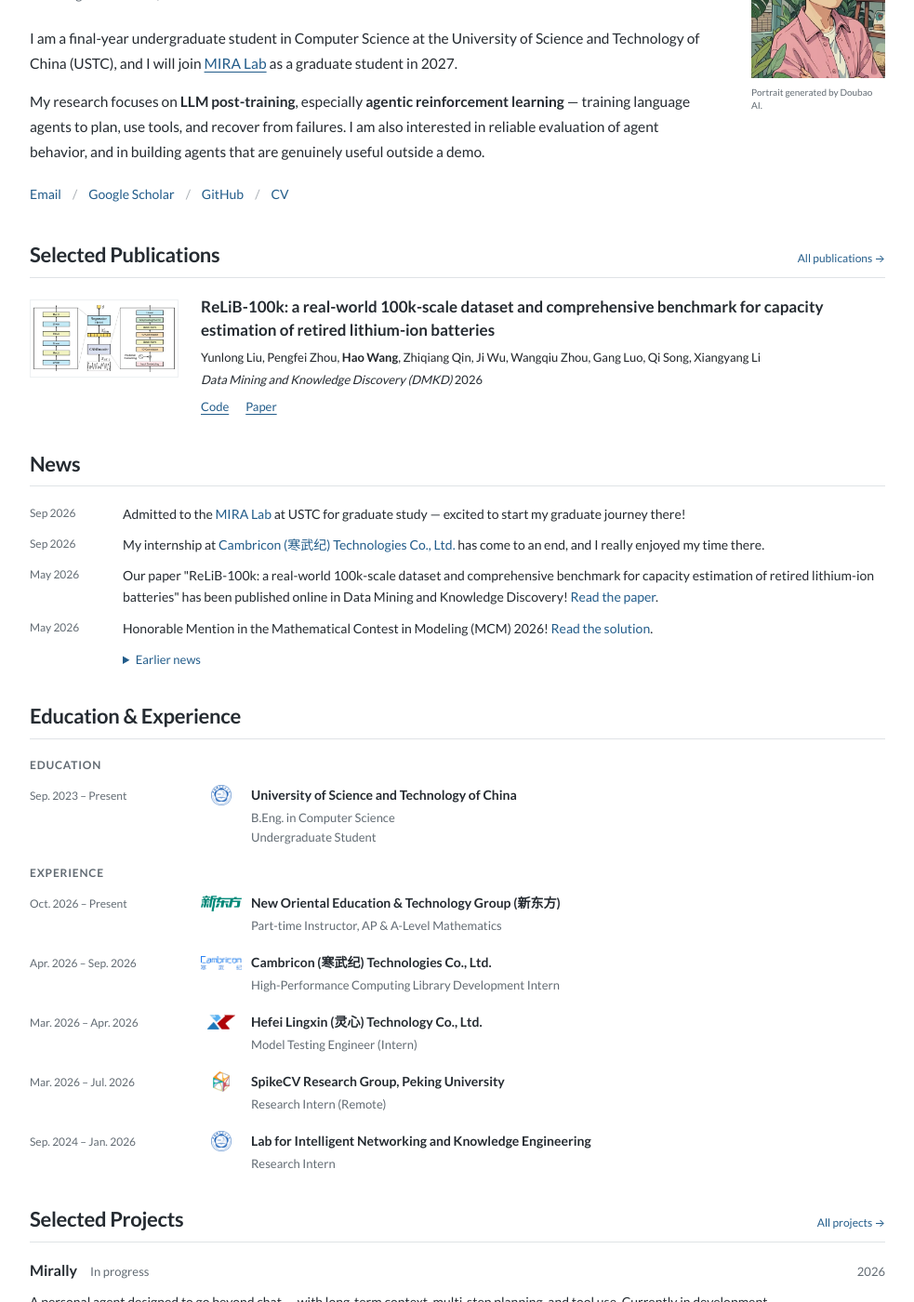
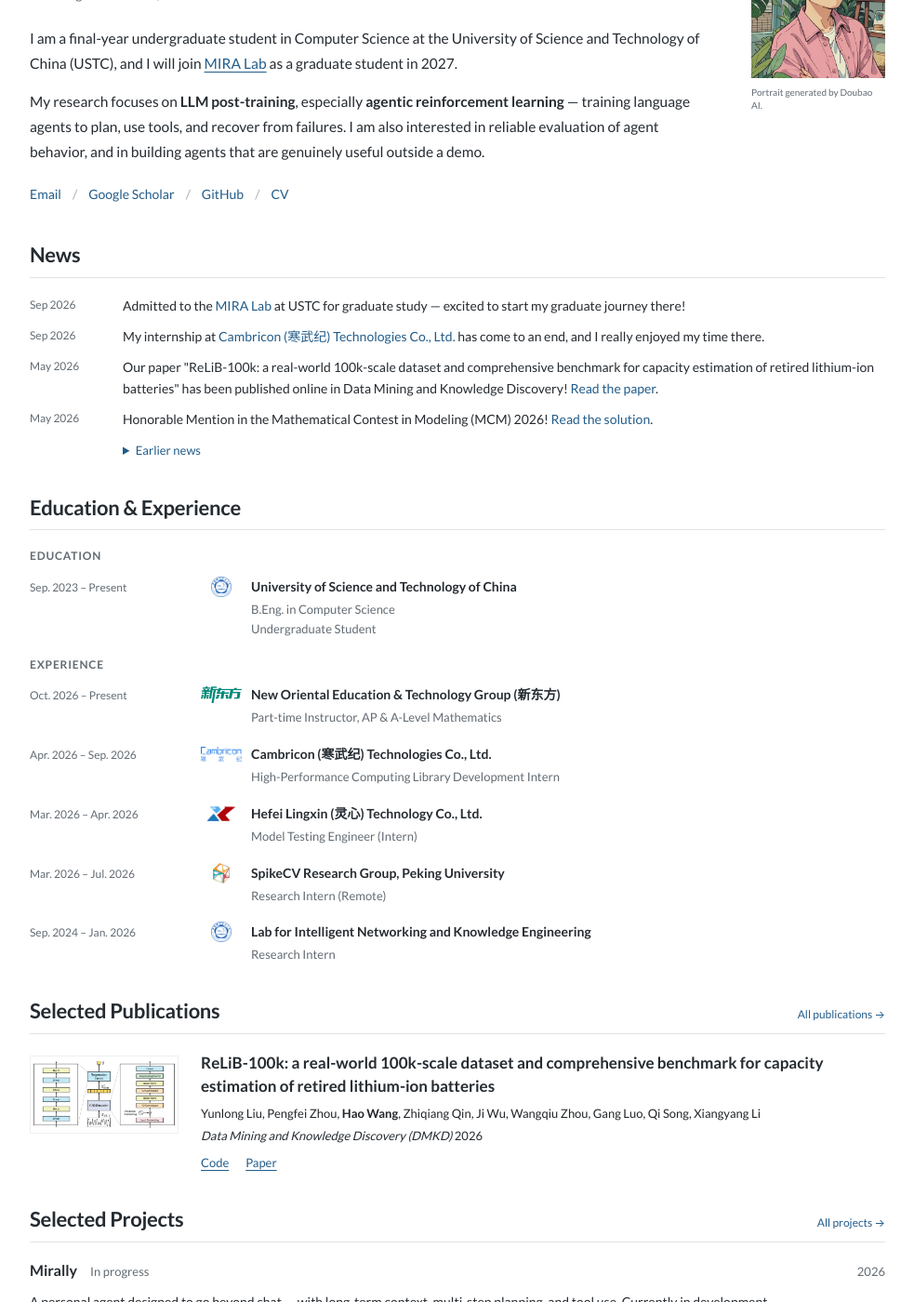
Before and after one commit to lyingloong/lyingloong.github.io, a Jekyll site: the page built from index.html, in a window 1280 px wide and 1400 px high, scrolled down 222 px. Shown: the whole window at 93% size, without its empty margins (148-1131 px from the left). Built offline with Jekyll 4.4.1, drawn with Linux system fonts in a browser that asks for light colours; part of the change alters nothing that is shown.

```diff
--- a/index.html
+++ b/index.html
@@ -9,19 +9,19 @@ description: >-
 ---
 {% include widgets/profile_card.html %}
 
-{% if site.data.display.homepage.show_selected_publications %}
-    {% assign pubs = site.publications | sort: "date" | reverse | where: "selected", true %}
-    {% if pubs.size > 0 %}
-        {% include widgets/publication_card.html publications=pubs title='Selected Publications' %}
-    {% endif %}
-{% endif %}
-
 {% if site.data.display.homepage.show_news and site.news.size > 0 %}
     {% include widgets/news_card.html limit=site.data.display.homepage.num_news %}
 {% endif %}
 
 {% if site.data.display.homepage.show_experience %}
     {% include widgets/experience_card.html %}
+{% endif %}
+
+{% if site.data.display.homepage.show_selected_publications %}
+    {% assign pubs = site.publications | sort: "date" | reverse | where: "selected", true %}
+    {% if pubs.size > 0 %}
+        {% include widgets/publication_card.html publications=pubs title='Selected Publications' %}
+    {% endif %}
 {% endif %}
 
 {% if site.data.display.homepage.show_selected_projects %}
```
